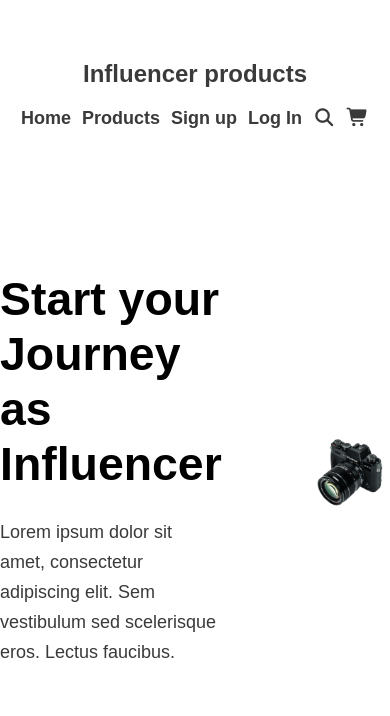
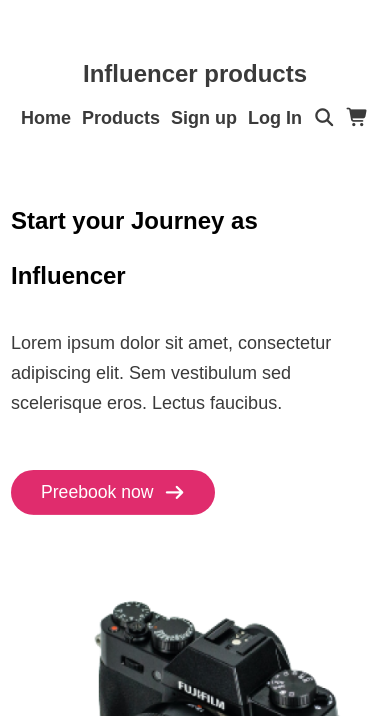
Before and after one commit to mdjihad-dev/Influencer-Gear, a plain HTML site: page index.html in a window 390 px wide. Shown: the top 716 px of the page. Drawn offline with Linux system fonts and the light colour scheme.

Commit message:
responsive code added and fixed some problem

```diff
--- a/css/style.css
+++ b/css/style.css
@@ -209,13 +209,24 @@
     gap: 20px;
     margin-bottom: 3rem;
   }
+  .flex {
+    flex-direction: column;
+    padding: 1rem 11px 3rem;
+    gap: 10px;
+  }
+  .hero-info {
+    margin-bottom: 8rem;
+  }
+  .hero-info h2 {
+    font-size: 24px;
+  }
   .brand-content,
   .nav-link ul {
     flex-wrap: wrap;
     gap: 11px;
     justify-content: center;
   }
-  .feature-left,
+  .feature-left img,
   .hero-image img,
   .popular-card {
     width: 100%;
```
